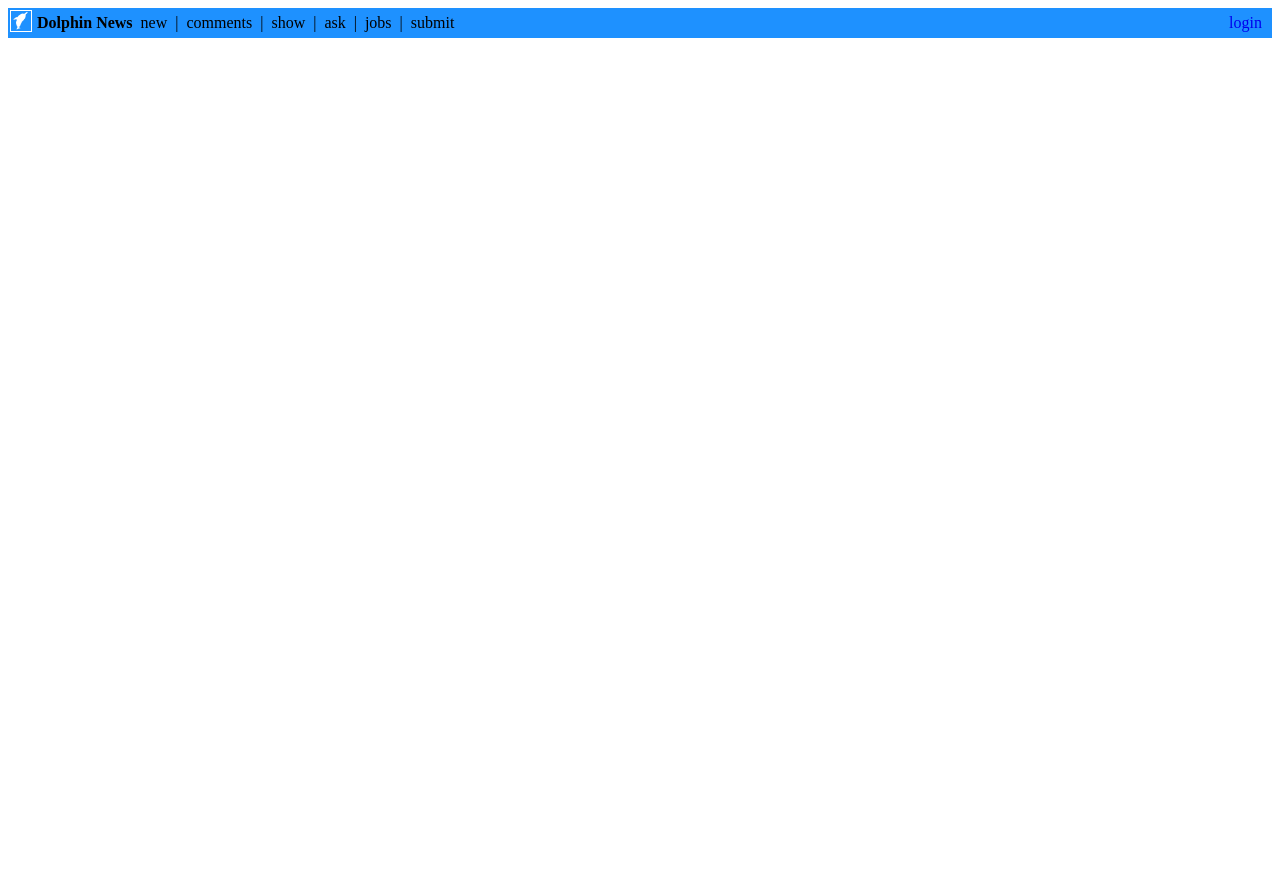
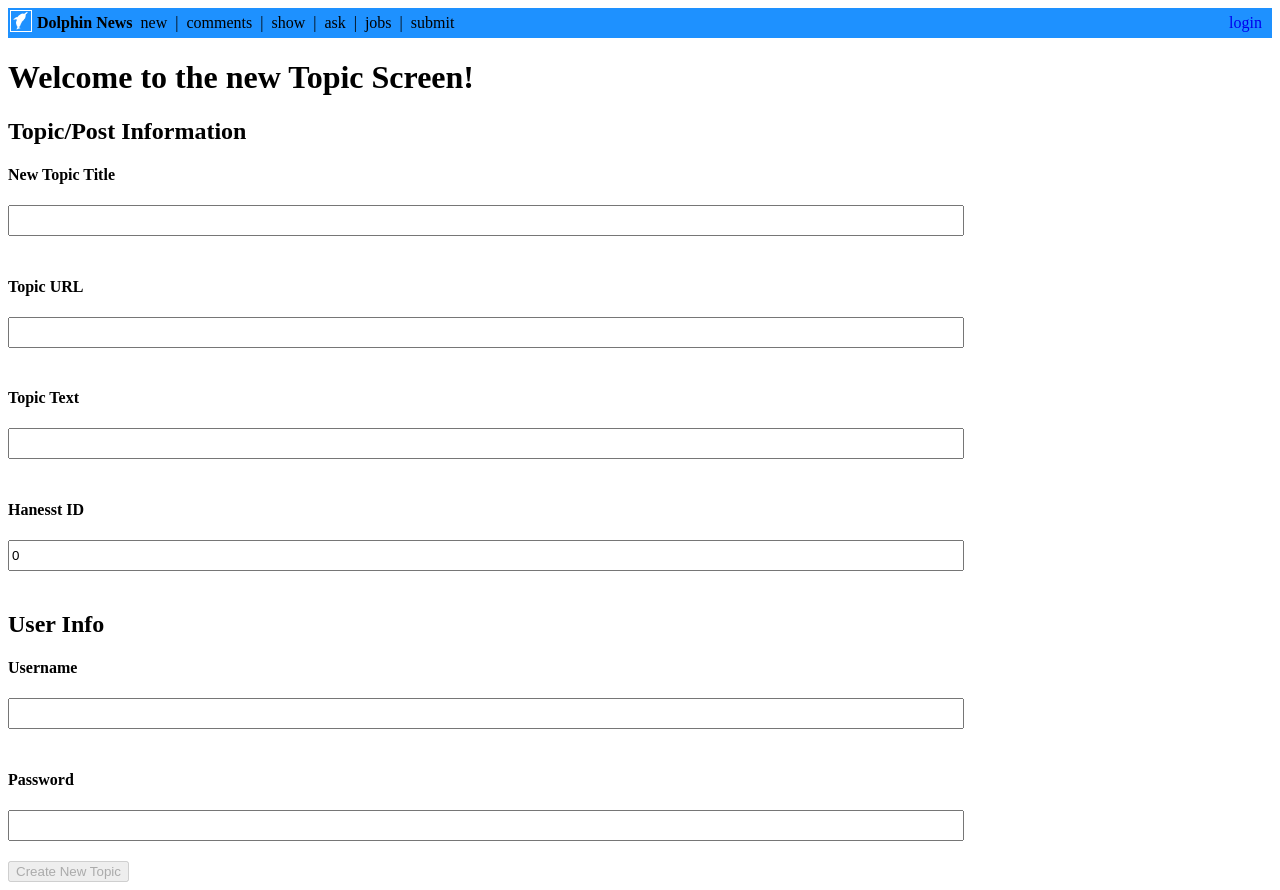
Before and after one commit to BingoBois/DolphinNewsFrontend, a React (Create React App) app: page /newtopic in a window 1280 px wide. Before the commit the page ends 800 px from the top, so only its background shows below. Built offline with nearby package versions, Linux system fonts and the light colour scheme.

Commit message:
Added very basic ability to Post a new Story/Topic through /newtopic. Also begun same work for comments

```diff
--- a/src/App.tsx
+++ b/src/App.tsx
@@ -25,7 +25,7 @@ class App extends React.Component {
                     <Route exact path="/register" component={Register} />
                     <Route exact path="/resetPassword" component={ResetPassword} />
                     <Route path="/post" component={PostScreen} />
-                    <Route path="/newpost" component={NewTopicScreen}/>
+                    <Route path="/newtopic" component={NewTopicScreen}/>
                 </div>
             </Router>
         )
--- a/src/api/DataHandler.ts
+++ b/src/api/DataHandler.ts
@@ -96,6 +96,59 @@ export function getVotesAmounts(postId: number){
         })
         .then(res => resolve(res.json()))
     });
+}
+
+export function getLatest(){
+    return new Promise((resolve, rejects) => {
+        fetch(API_URL+'/latest',{
+            method: 'GET',
+            headers: { 'Content-Type': 'application/json' },
+        })
+        .then(res => resolve(res.json()))
+    });
+}
+
+//Function for posting a new Topic/Story
+export function postNewTopic(username: string, pwdHash: string,postTitle: string, postURL: string, postText: string, hanesst_id: number){
+    return new Promise((resolve, rejects) => {
+        fetch(API_URL+'/post/',{
+            method: 'POST',
+            body:    JSON.stringify({
+                username: username,
+                post_type: 'story',
+                pwd_hash: pwdHash,
+                post_title: postTitle,
+                post_url: postURL,
+                post_parent: -1,
+                hanesst_id: hanesst_id,
+                post_text: postText
+            }),
+            headers: { 'Content-Type': 'application/json' },
+        })
+        .then(res => resolve(res.json()))
+    });
+
+}
+
+export function postNewComment(username: string, pwdHash: string, postText: string, postParent: number, hanesst_id: number){
+    return new Promise((resolve, rejects) => {
+        fetch(API_URL+'/post/',{
+            method: 'POST',
+            body:    JSON.stringify({
+                username: username,
+                post_type: 'comment',
+                pwd_hash: pwdHash,
+                post_title: "",
+                post_url: "",
+                post_parent: postParent,
+                hanesst_id: hanesst_id,
+                post_text: postText
+            }),
+            headers: { 'Content-Type': 'application/json' },
+        })
+        .then(res => resolve(res.json()))
+    });
+
 }
 
 /*
--- a/src/screens/NewTopicScreen.tsx
+++ b/src/screens/NewTopicScreen.tsx
@@ -1,19 +1,25 @@
 import * as React from 'react';
+import { postNewTopic}from '../api/DataHandler';
+
 //import { Link } from 'react-router-dom'
 
 interface NewTopicState{
     post_title: string,
     post_text: string,
-    post_url: string
-
+    post_url: string,
+    username: string,
+    pwdHash: string,
+    hanesst_id: number,
 }
-
 class NewTopicScreen extends React.Component<any, NewTopicState> {
 
 state = {
     post_title: "",
     post_text: "",
-        post_url: ""
+    post_url: "",
+    username: "",
+    pwdHash: "",
+    hanesst_id: 0
 }
 
 
@@ -29,12 +35,34 @@ handlePostUrlInput(event:React.FormEvent<HTMLInputElement>){
     this.setState({post_url: event.currentTarget.value})
 }
 
+handleUserNameInput(event:React.FormEvent<HTMLInputElement>){
+    this.setState({username: event.currentTarget.value})
+}
+
+handlePWDInput(event:React.FormEvent<HTMLInputElement>){
+    this.setState({pwdHash: event.currentTarget.value})
+}
+
+handleHasesstIdInput(event:React.FormEvent<HTMLInputElement>){
+    this.setState({hanesst_id: event.currentTarget.valueAsNumber})
+}
+
+
+
 handleNewTopicSubmit = async ( e: React.FormEvent<HTMLFormElement>):Promise<void> => {
         e.preventDefault();
-        console.log("Title: " + this.state.post_title)
-        console.log("Text: " + this.state.post_text)
-        console.log("Url: " + this.state.post_url)
-
+        if(this.state.hanesst_id <= 0  ){
+            alert("hanesst id can't be equal to or below 0!")
+        } else if(!this.state.username || this.state.username.length <= 3){
+            alert("Username must be at least 3 chars long")
+        } else if(!this.state.pwdHash || this.state.pwdHash.length <= 3){
+            alert("Password must be at least 3 chars long")
+        }
+        else {
+            postNewTopic(this.state.username,this.state.pwdHash,this.state.post_title, this.state.post_url, this.state.post_text, this.state.hanesst_id).then(res => {
+                console.log(res);
+            });
+        }
     }
 
 public render(){
@@ -45,32 +73,68 @@ handleNewTopicSubmit = async ( e: React.FormEvent<HTMLFormElement>):Promise<void
 
                 <form  onSubmit={this.handleNewTopicSubmit}>
                 <label htmlFor="test" >
+
+                <h2>Topic/Post Information</h2>
                 <h4>New Topic Title</h4>
                     <input
+                    type="text"
                     style={{width:"75%", height: "25px", lineHeight:"1.5em", marginBottom:"20px", display: "inline-block"}}
                     value={this.state.post_title}
                     className="name"
                     onChange={e => this.handlePostTitleInput(e)} />
                     <br/>
+
                 <h4>Topic URL</h4>
                     <input
+                    type="text"
                     style={{width:"75%", height: "25px", lineHeight:"1.5em", marginBottom:"20px", display: "inline-block"}}
                     value={this.state.post_url}
                     onChange={e => this.handlePostUrlInput(e)}
                     />
+
                 <h4>Topic Text</h4>
                     <input
+                    type="text"
                     style={{width:"75%", height: "25px", lineHeight:"1.5em", marginBottom:"20px", display: "inline-block"}}
                     value={this.state.post_text}
                     onChange={e => this.handlePostTextInput(e)}
                     />
-
-
                 </label>
                 <br/>
 
-           <input type="submit" value="Create New Topic"/>
+                <h4>Hanesst ID</h4>
+                    <input
+                    type="number"
+                    style={{width:"75%", height: "25px", lineHeight:"1.5em", marginBottom:"20px", display: "inline-block"}}
+                    value={this.state.hanesst_id}
+
+                    onChange={e => this.handleHasesstIdInput(e)} />
+                    <br/>
+
+                <h2>User Info</h2>
+                <h4>Username</h4>
+                    <input
+                    type="text"
+                    style={{width:"75%", height: "25px", lineHeight:"1.5em", marginBottom:"20px", display: "inline-block"}}
+                    value={this.state.username}
+
+                    onChange={e => this.handleUserNameInput(e)} />
+                    <br/>
+
+                <h4>Password</h4>
+                    <input
+                    type="text"
+                    style={{width:"75%", height: "25px", lineHeight:"1.5em", marginBottom:"20px", display: "inline-block"}}
+                    value={this.state.pwdHash}
+
+                    onChange={e => this.handlePWDInput(e)} />
+                    <br/>
+
+                <input type="submit"
+                disabled={!this.state.username || !this.state.pwdHash || !this.state.post_title || !this.state.post_url || !this.state.post_text}
+                value="Create New Topic"/>
                 </form>
+
         </div>
         )
     }
```
Lines whose indentation alone changed are shown as unchanged.
